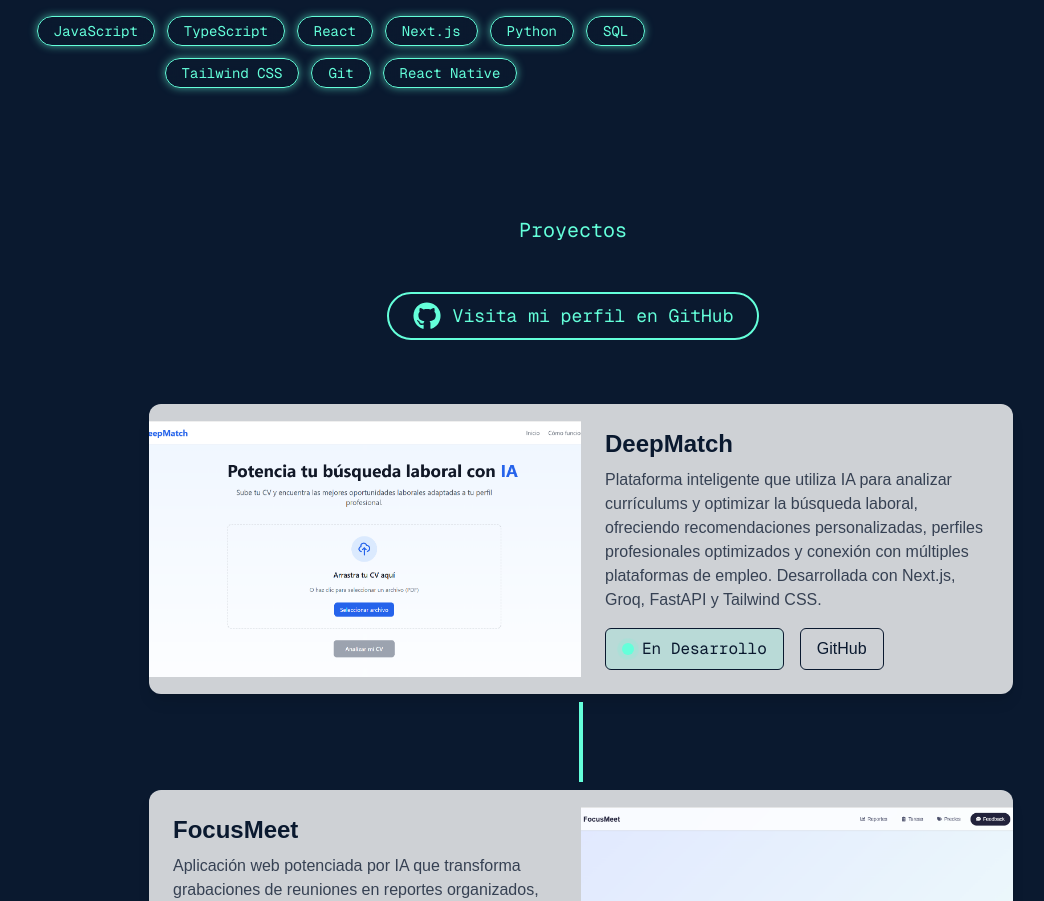
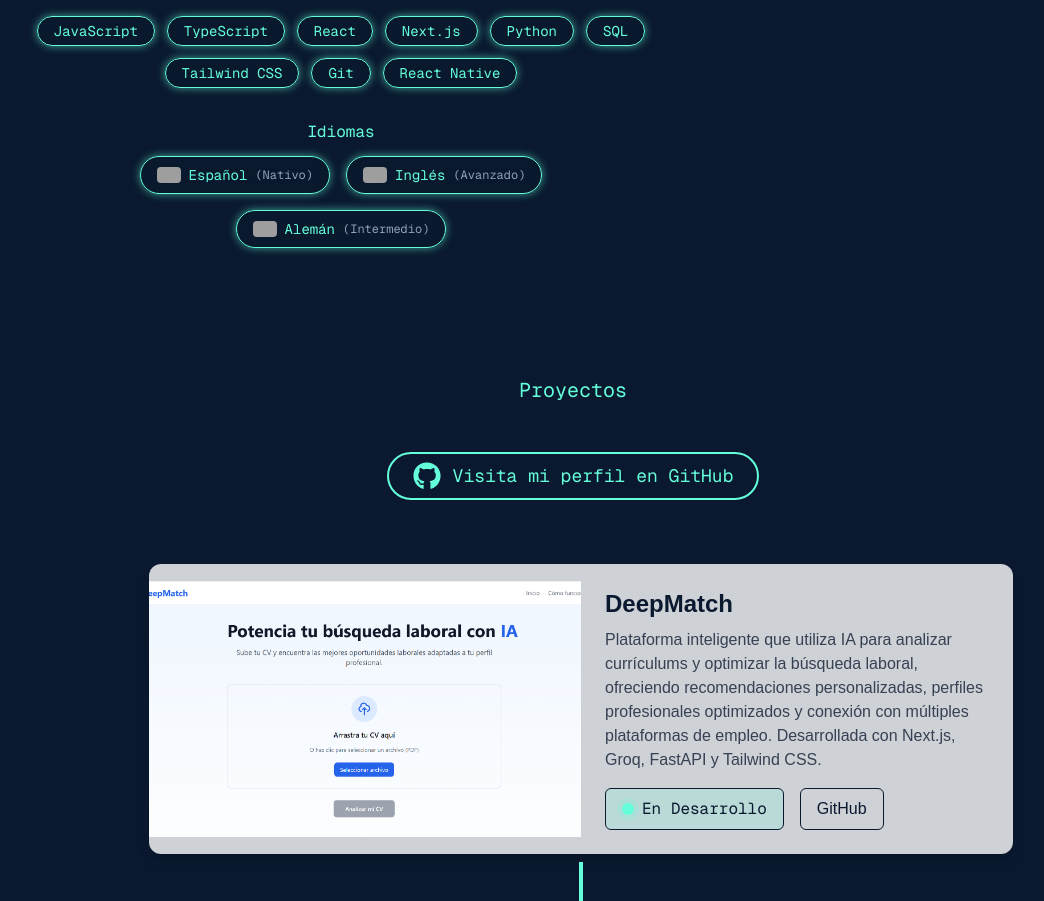
Before and after one commit to benjaghv/PersonalBrand, a Next.js app: page / in a window 1280 px wide. Shown: the part 1468-2369 px from the top of the page, without its empty margins (67-1111 px from the left). Built offline with nearby package versions, Linux system fonts and the light colour scheme; grey boxes are pictures that could not be loaded.

Commit message:
idiomas agregados

```diff
--- a/src/app/page.tsx
+++ b/src/app/page.tsx
@@ -203,6 +203,30 @@ export default function Home() {
                     {tech}
                   </span>
                 ))}
+              </div>
+            </div>
+            {/* Languages Section */}
+            <div className="mt-8">
+              <h4 className="text-[#64ffda] text-base font-mono mb-3 text-center">{t.about.languages}</h4>
+              <div className="flex flex-wrap gap-4 justify-center">
+                {/* Spanish */}
+                <div className="flex items-center gap-2 px-4 py-2 rounded-full border border-[#64ffda] text-[#64ffda] bg-[#0a192f]/80 font-mono text-sm shadow-[0_0_8px_#64ffda99] backdrop-blur-sm hover:scale-105 transition-transform">
+                  <img src="https://flagcdn.com/es.svg" alt={t.about.languageNames.spanish} className="w-6 h-4 rounded-sm" />
+                  <span>{t.about.languageNames.spanish}</span>
+                  <span className="text-xs text-slate-400">({t.about.languageLevels.native})</span>
+                </div>
+                {/* English */}
+                <div className="flex items-center gap-2 px-4 py-2 rounded-full border border-[#64ffda] text-[#64ffda] bg-[#0a192f]/80 font-mono text-sm shadow-[0_0_8px_#64ffda99] backdrop-blur-sm hover:scale-105 transition-transform">
+                  <img src="https://flagcdn.com/us.svg" alt={t.about.languageNames.english} className="w-6 h-4 rounded-sm" />
+                  <span>{t.about.languageNames.english}</span>
+                  <span className="text-xs text-slate-400">({t.about.languageLevels.advanced})</span>
+                </div>
+                {/* German */}
+                <div className="flex items-center gap-2 px-4 py-2 rounded-full border border-[#64ffda] text-[#64ffda] bg-[#0a192f]/80 font-mono text-sm shadow-[0_0_8px_#64ffda99] backdrop-blur-sm hover:scale-105 transition-transform">
+                  <img src="https://flagcdn.com/de.svg" alt={t.about.languageNames.german} className="w-6 h-4 rounded-sm" />
+                  <span>{t.about.languageNames.german}</span>
+                  <span className="text-xs text-slate-400">({t.about.languageLevels.intermediate})</span>
+                </div>
               </div>
             </div>
           </div>
--- a/src/locales/en.ts
+++ b/src/locales/en.ts
@@ -20,6 +20,17 @@ export const en = {
     paragraph2: "I stand out for my creative vision, ability to integrate into collaborative teams, and maintaining a continuous improvement mindset. My goal is to keep growing, take on new challenges, and in the future, build ventures with solutions that provide real value and make technology more accessible and useful for people.",
     paragraph3: "Beyond technology, I find inspiration in music, nature, and sports, which help me maintain balance, free ideas, and fuel my creativity. I enjoy connecting with authentic people, learning from different areas, and enjoying both good conversations and technical challenges.",
     skills: "Skills",
+    languages: "Languages",
+    languageNames: {
+      spanish: "Spanish",
+      english: "English",
+      german: "German"
+    },
+    languageLevels: {
+      native: "Native",
+      advanced: "Advanced",
+      intermediate: "Intermediate"
+    },
     imageAlt: "Benjamín García-Huidobro"
   },
   projects: {
--- a/src/locales/es.ts
+++ b/src/locales/es.ts
@@ -20,6 +20,17 @@ export const es = {
     paragraph2: "Me destaco por mi mirada creativa, mi capacidad para integrarme a equipos colaborativos y por mantener siempre una actitud de mejora continua. Mi objetivo es seguir creciendo, asumir nuevos desafíos y, en el futuro, emprender con soluciones que aporten valor real y hagan la tecnología más cercana y útil para las personas.",
     paragraph3: "Además de la tecnología, encuentro inspiración en la música, la naturaleza y el deporte, que me ayudan a mantener el equilibrio, liberar ideas y alimentar mi creatividad. Me gusta conectar con personas auténticas, aprender de distintas áreas y disfrutar tanto de una buena conversación como de un reto técnico.",
     skills: "Conocimientos",
+    languages: "Idiomas",
+    languageNames: {
+      spanish: "Español",
+      english: "Inglés",
+      german: "Alemán"
+    },
+    languageLevels: {
+      native: "Nativo",
+      advanced: "Avanzado",
+      intermediate: "Intermedio"
+    },
     imageAlt: "Benjamín García-Huidobro"
   },
   projects: {
```
Also changed, not shown: 1 other file (tests, documents, lock files or other folders).
